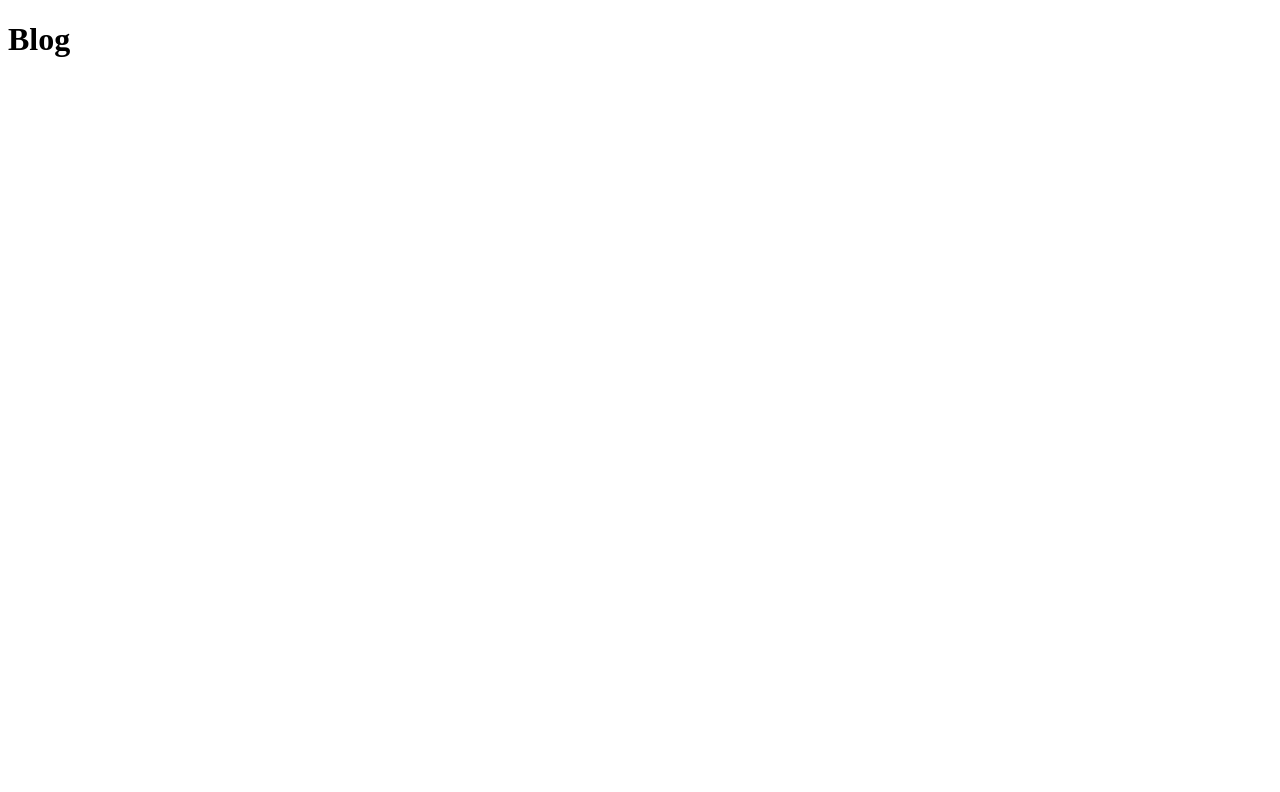
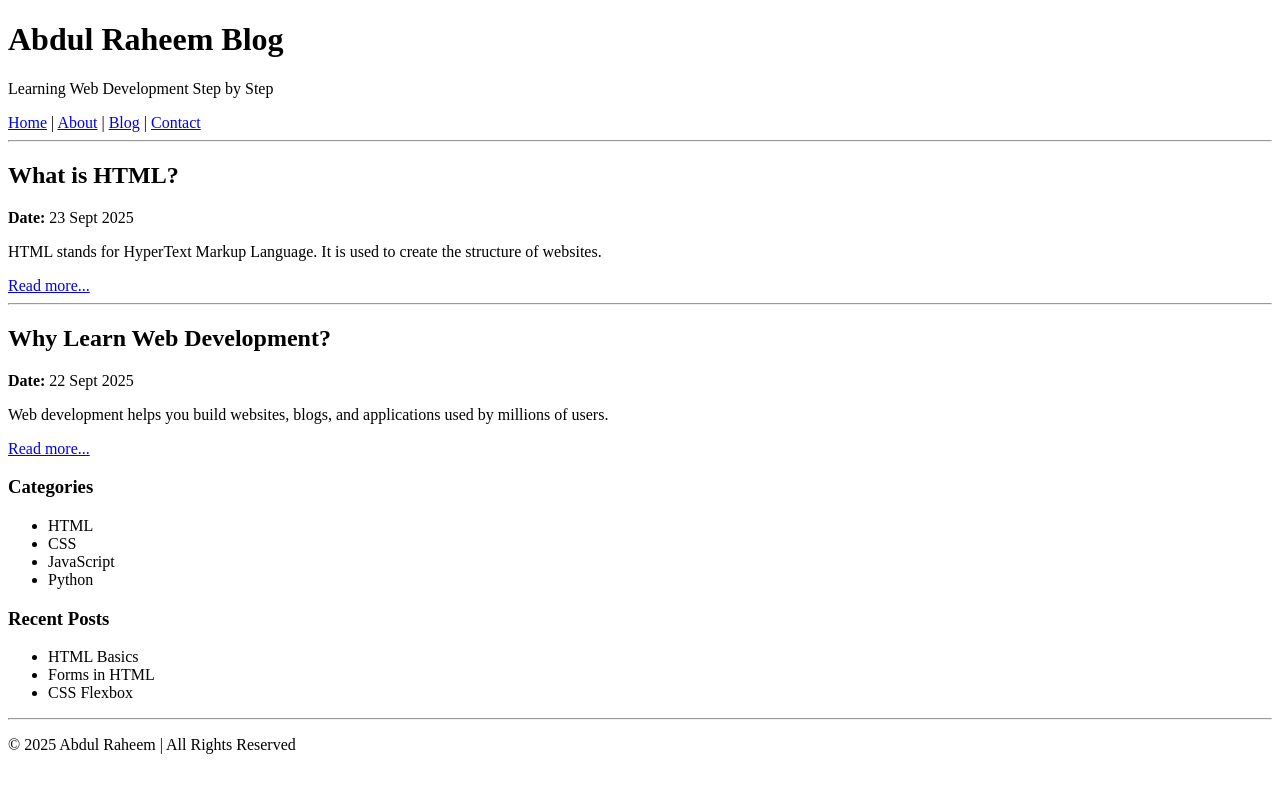
Before and after one commit to Aabdulraheem/blog, a plain HTML site: page index.html in a window 1280 px wide. Drawn offline with Linux system fonts and the light colour scheme.

Commit message:
updated changes

```diff
--- a/index.html
+++ b/index.html
@@ -1,32 +1,85 @@
 <!DOCTYPE html>
 <html lang="en">
 <head>
-    <meta charset="UTF-8">
-    <meta name="viewport" content="width=device-width, initial-scale=1.0">
-    <title>Bolg</title>
+  <meta charset="UTF-8">
+  <title>My Blog Website</title>
+  <meta name="viewport" content="width=device-width, initial-scale=1.0">
 </head>
+
 <body>
-    <h1>Blog</h1>
 
+  <!-- HEADER -->
+  <header>
+    <h1>Abdul Raheem Blog</h1>
+    <p>Learning Web Development Step by Step</p>
+  </header>
 
+  <!-- NAVIGATION -->
+  <nav>
+    <a href="#">Home</a> |
+    <a href="#">About</a> |
+    <a href="#">Blog</a> |
+    <a href="#">Contact</a>
+  </nav>
 
+  <hr>
 
+  <!-- MAIN CONTENT -->
+  <main>
 
+    <!-- BLOG POSTS -->
+    <section>
 
+      <article>
+        <h2>What is HTML?</h2>
+        <p><strong>Date:</strong> 23 Sept 2025</p>
+        <p>
+          HTML stands for HyperText Markup Language.
+          It is used to create the structure of websites.
+        </p>
+        <a href="#">Read more...</a>
+      </article>
 
+      <hr>
 
+      <article>
+        <h2>Why Learn Web Development?</h2>
+        <p><strong>Date:</strong> 22 Sept 2025</p>
+        <p>
+          Web development helps you build websites, blogs,
+          and applications used by millions of users.
+        </p>
+        <a href="#">Read more...</a>
+      </article>
 
+    </section>
 
+    <!-- SIDEBAR -->
+    <aside>
+      <h3>Categories</h3>
+      <ul>
+        <li>HTML</li>
+        <li>CSS</li>
+        <li>JavaScript</li>
+        <li>Python</li>
+      </ul>
 
+      <h3>Recent Posts</h3>
+      <ul>
+        <li>HTML Basics</li>
+        <li>Forms in HTML</li>
+        <li>CSS Flexbox</li>
+      </ul>
+    </aside>
 
+  </main>
 
+  <hr>
 
-
-
-
-
-
-
+  <!-- FOOTER -->
+  <footer>
+    <p>© 2025 Abdul Raheem | All Rights Reserved</p>
+  </footer>
 
 </body>
 </html>
```
